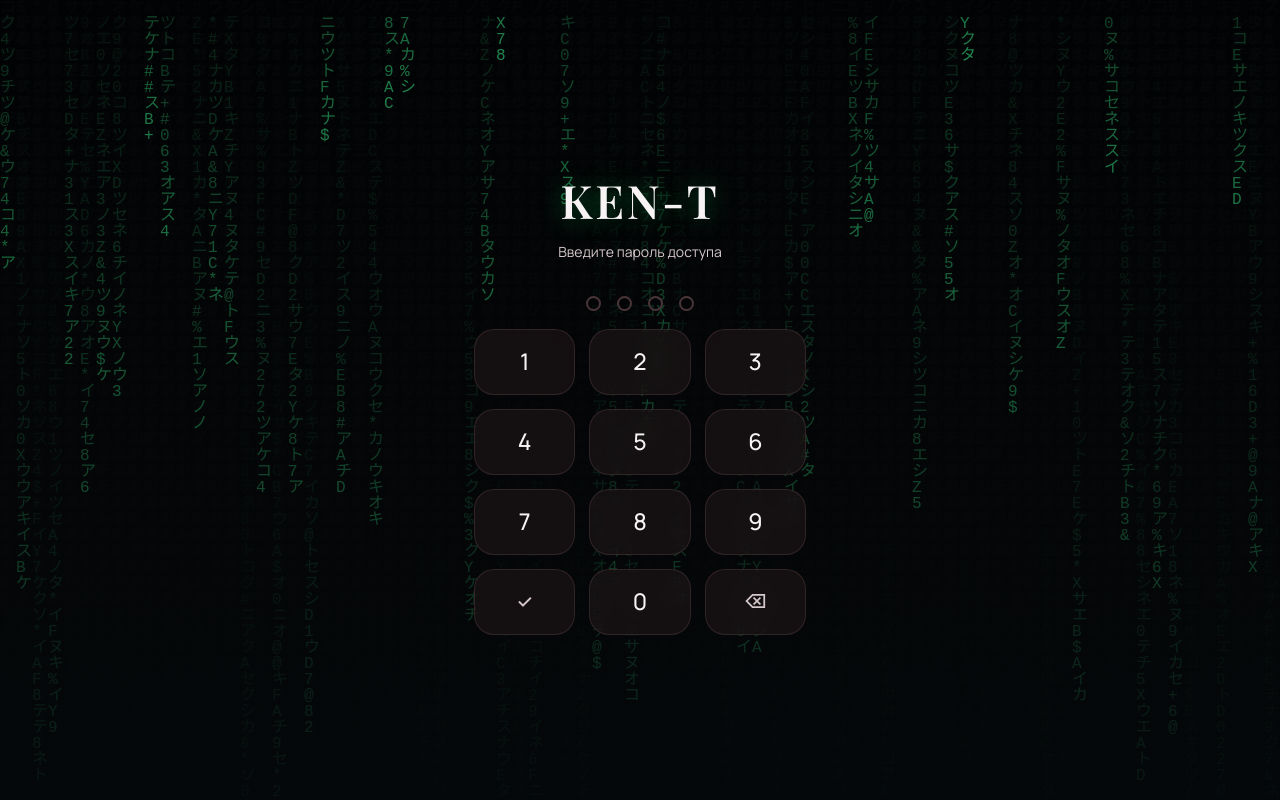
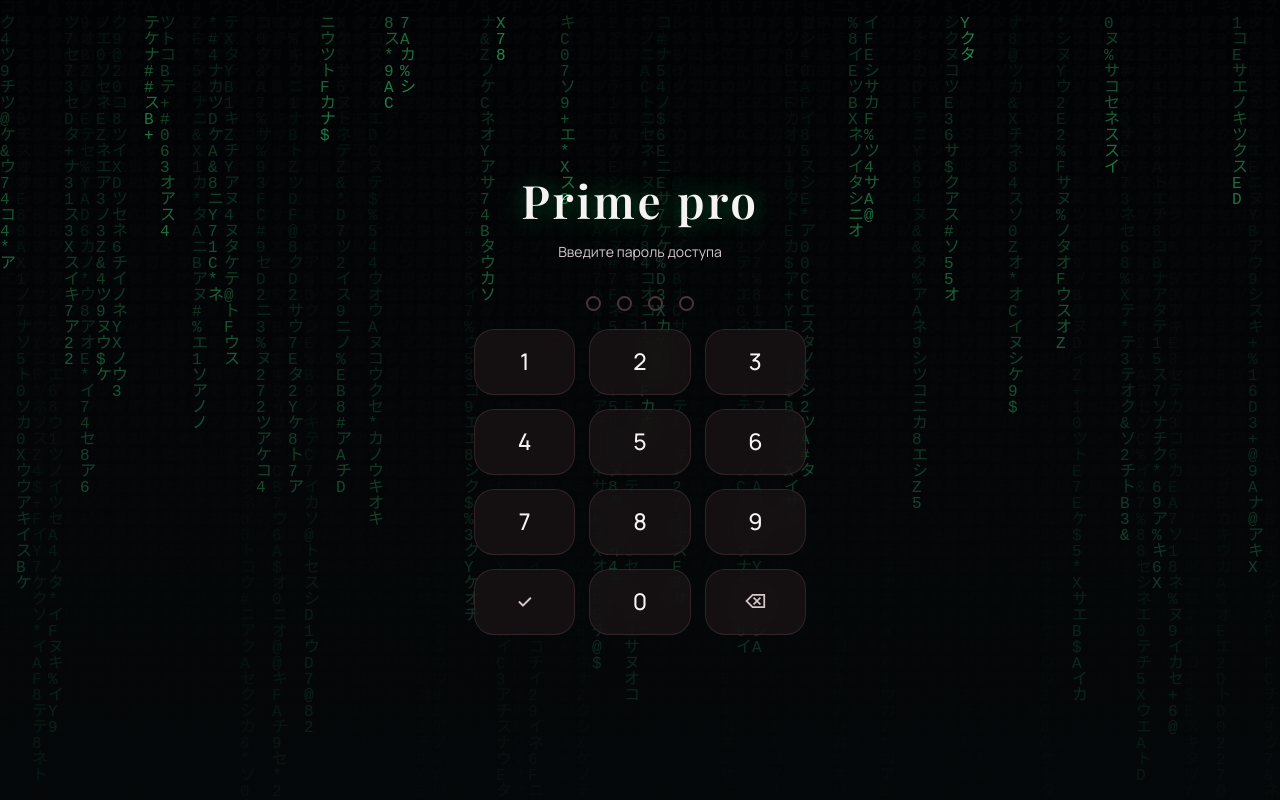
Before and after one commit to dmckentofficial-bot/Gotovo_kent, a plain HTML site: page static/index.html in a window 1280 px wide. Drawn offline with nearby package versions, Linux system fonts and the light colour scheme; no server answers.

Commit message:
Rebrand site KEN-T -> Prime pro (title, wordmarks, topbar)

```diff
--- a/static/index.html
+++ b/static/index.html
@@ -4,7 +4,7 @@
   <meta charset="utf-8">
   <meta name="viewport" content="width=device-width, initial-scale=1, viewport-fit=cover">
   <meta name="theme-color" content="#0F0C0D">
-  <title>KEN-T · Пересылка Telegram</title>
+  <title>Prime pro · Пересылка Telegram</title>
   <link rel="preconnect" href="https://fonts.googleapis.com">
   <link rel="preconnect" href="https://fonts.gstatic.com" crossorigin>
   <link rel="stylesheet" href="https://fonts.googleapis.com/css2?family=Manrope:wght@400;500;600&family=Playfair+Display:wght@500;600&display=swap">
@@ -23,7 +23,7 @@
   <section id="login-screen" class="pin-screen is-login" hidden>
     <div class="pin-scrim" aria-hidden="true"></div>
     <div class="pin-content">
-      <p class="pin-wordmark">KEN-T</p>
+      <p class="pin-wordmark">Prime pro</p>
       <p id="login-subtitle" class="pin-subtitle">Введите пароль доступа</p>
       <div id="login-dots" class="pin-dots" aria-hidden="true"></div>
       <p id="login-error" class="pin-error" role="alert" hidden></p>
@@ -47,7 +47,7 @@
   <section id="pin-screen" class="pin-screen" hidden>
     <div class="pin-scrim" aria-hidden="true"></div>
     <div class="pin-content">
-      <p class="pin-wordmark">KEN-T</p>
+      <p class="pin-wordmark">Prime pro</p>
       <p id="pin-subtitle" class="pin-subtitle">Введите PIN-код</p>
       <div id="pin-dots" class="pin-dots" aria-hidden="true"></div>
       <p id="pin-error" class="pin-error" role="alert" hidden></p>
@@ -73,7 +73,7 @@
     <header class="topbar glass">
       <div class="topbar-text">
         <p class="topbar-eyebrow">PRIME TG · CONTROL</p>
-        <h1 class="topbar-title">KEN-T</h1>
+        <h1 class="topbar-title">Prime pro</h1>
       </div>
       <div id="service-badge" class="badge"><span class="dot" aria-hidden="true"></span>Проверка…</div>
     </header>
```
